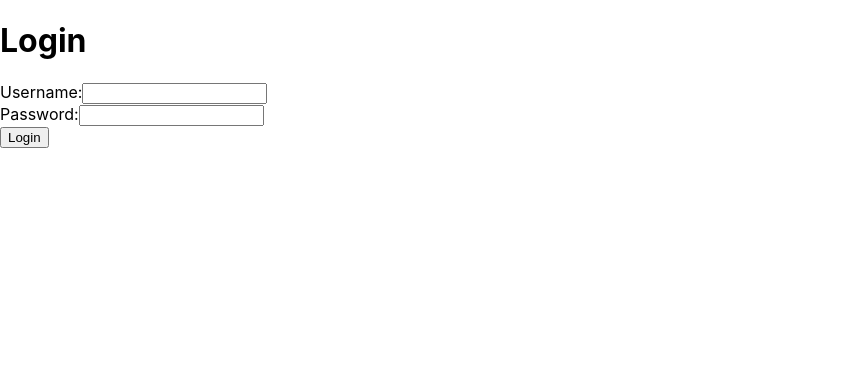
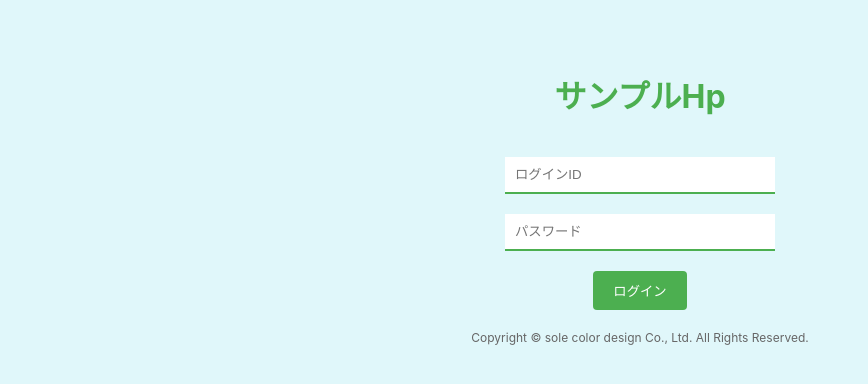
Before and after one commit to kazu2377/login-demo, a React (Create React App) app: page / in a window 1280 px wide. Shown: the top 384 px of the page, without its empty margins (0-868 px from the left). Built offline with nearby package versions, Linux system fonts and the light colour scheme.

Commit message:
デザインを変更したログイン画面の完成

```diff
--- a/package.json
+++ b/package.json
@@ -9,6 +9,7 @@
     "react": "^18.2.0",
     "react-dom": "^18.2.0",
     "react-scripts": "5.0.1",
+    "styled-components": "^6.1.0",
     "web-vitals": "^2.1.4"
   },
   "scripts": {
--- a/src/App.js
+++ b/src/App.js
@@ -2,18 +2,7 @@ import React from "react";
 import LoginForm from "./LoginForm";
 
 function App() {
-  const handleLogin = (username, password) => {
-    // ここでAPIを呼び出してログイン処理を行うことも可能
-    // 簡単なデモのため、コンソールに出力するだけにしています
-    console.log("Trying to log in with", username, password);
-  };
-
-  return (
-    <div className="App">
-      <h1>Login</h1>
-      <LoginForm onLogin={handleLogin} />
-    </div>
-  );
+  return <LoginForm />;
 }
 
 export default App;
--- a/src/LoginForm.js
+++ b/src/LoginForm.js
@@ -1,34 +1,41 @@
 import React, { useState } from "react";
+import {
+  Container,
+  Title,
+  Input,
+  Button,
+  FooterText,
+} from "./StyledComponents";
 
-function LoginForm({ onLogin }) {
+function LoginForm() {
   const [username, setUsername] = useState("");
   const [password, setPassword] = useState("");
 
   const handleSubmit = (e) => {
     e.preventDefault();
-    onLogin(username, password);
+    console.log("Login with:", username, password);
   };
 
   return (
-    <form onSubmit={handleSubmit}>
-      <div>
-        <label>Username:</label>
-        <input
+    <Container>
+      <Title>サンプルHp</Title>
+      <Input
         type="text"
         value={username}
+        placeholder="ログインID"
         onChange={(e) => setUsername(e.target.value)}
       />
-      </div>
-      <div>
-        <label>Password:</label>
-        <input
+      <Input
         type="password"
         value={password}
+        placeholder="パスワード"
         onChange={(e) => setPassword(e.target.value)}
       />
-      </div>
-      <button type="submit">Login</button>
-    </form>
+      <Button onClick={handleSubmit}>ログイン</Button>
+      <FooterText>
+        Copyright © sole color design Co., Ltd. All Rights Reserved.
+      </FooterText>
+    </Container>
   );
 }
 
--- /dev/null
+++ b/src/StyledComponents.js
@@ -0,0 +1,44 @@
+import styled from "styled-components";
+
+export const Container = styled.div`
+  display: flex;
+  flex-direction: column;
+  align-items: center;
+  padding: 50px;
+  background-color: #e0f7fa;
+  min-height: 100vh;
+`;
+
+export const Title = styled.h1`
+  color: #4caf50;
+  margin-bottom: 40px;
+`;
+
+export const Input = styled.input`
+  border: none;
+  border-bottom: 2px solid #4caf50;
+  margin-bottom: 20px;
+  padding: 10px;
+  width: 250px;
+  outline: none;
+`;
+
+export const Button = styled.button`
+  background-color: #4caf50;
+  color: white;
+  border: none;
+  padding: 10px 20px;
+  border-radius: 4px;
+  cursor: pointer;
+  transition: background-color 0.3s;
+
+  &:hover {
+    background-color: #45a049;
+  }
+`;
+
+export const FooterText = styled.p`
+  margin-top: 20px;
+  color: #666;
+  font-size: 12px;
+`;
```
Also changed, not shown: 1 other file (tests, documents, lock files or other folders). Lines whose indentation alone changed are shown as unchanged.
